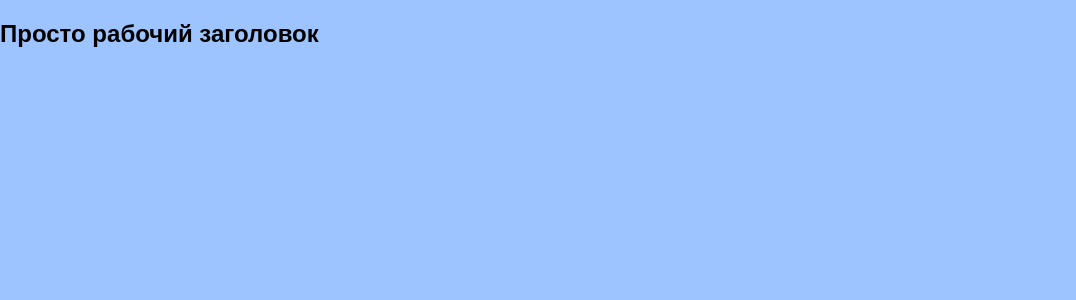
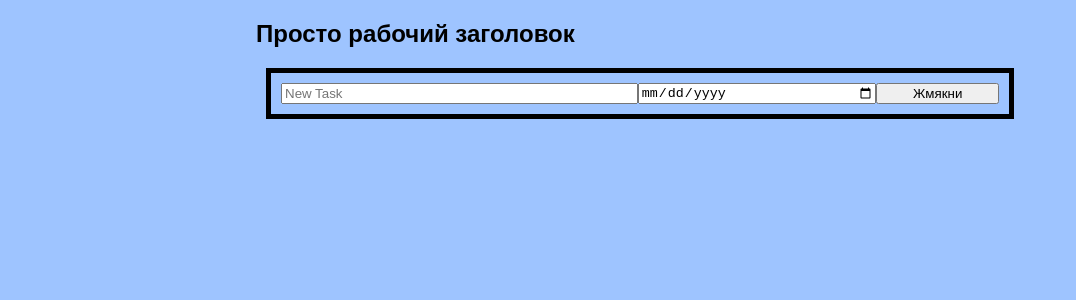
Before and after one commit to BloodAngel58/react-todo-list, a React (Create React App) app: page / in a window 1280 px wide. Shown: the top 300 px of the page, without its empty margins (0-1076 px from the left). Built offline with nearby package versions, Linux system fonts and the light colour scheme.

Commit message:
Form for adding data

```diff
--- a/src/App.js
+++ b/src/App.js
@@ -1,7 +1,6 @@
 import React from 'react';
 import './App.css';
-import Form from "./components/form/Form.jsx";
-
+import Form from "./components/Form/Form.jsx";
 
 class App extends React.Component {
 
@@ -12,6 +11,4 @@ class App extends React.Component {
   }
 }
 
-
-
 export default App;
--- /dev/null
+++ b/src/components/Form/Form.css
@@ -0,0 +1,19 @@
+.input-task {
+    display: flex;
+    justify-content: center;
+    padding: 10px;
+    margin: 10px;
+    border: 5px solid black;
+}
+
+.data-input__text {
+    flex-grow: 3;
+}
+
+.data-input__date {
+    flex-grow: 2;
+}
+
+.data-input__button {
+    flex-grow: 1;
+}
--- a/src/components/form/Form.jsx
+++ b/src/components/form/Form.jsx
@@ -1,10 +1,23 @@
 import React from "react";
-//import "./form.css";
+import "./Form.css";
 //import Task from "../task/task.jsx/index.js";
 
 class Form extends React.Component {
   render() {
-    return <h2>Просто рабочий заголовок</h2>;
+    return (
+      <div className="container">
+        <h2>Просто рабочий заголовок</h2>
+        <div className="input-task">
+          <input
+            className="data-input__text"
+            type="text"
+            placeholder="New Task"
+          />
+          <input className="data-input__date" type="date" />
+          <button className="data-input__button">Жмякни</button>
+        </div>
+      </div>
+    );
   }
 }
 export default Form;
--- a/src/index.css
+++ b/src/index.css
@@ -1,5 +1,5 @@
 body {
-  margin: 0;
+  margin: 0 auto;
   font-family: -apple-system, BlinkMacSystemFont, "Segoe UI", "Roboto", "Oxygen",
     "Ubuntu", "Cantarell", "Fira Sans", "Droid Sans", "Helvetica Neue",
     sans-serif;
@@ -11,3 +11,7 @@ code {
   font-family: source-code-pro, Menlo, Monaco, Consolas, "Courier New",
     monospace;
 }
+
+body {
+  width: 60%;
+}
```
Also changed, not shown: src/components/task/Task.jsx (+4 -5 lines).
